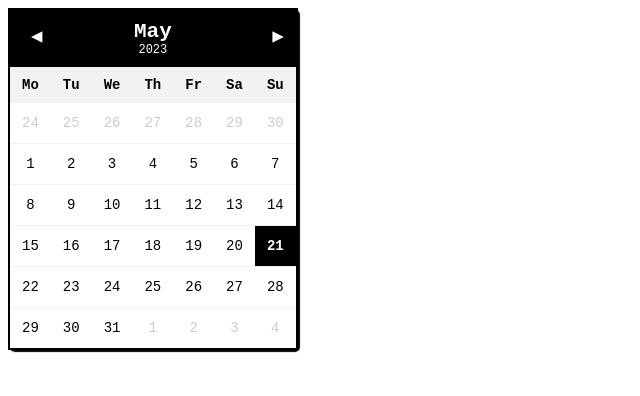
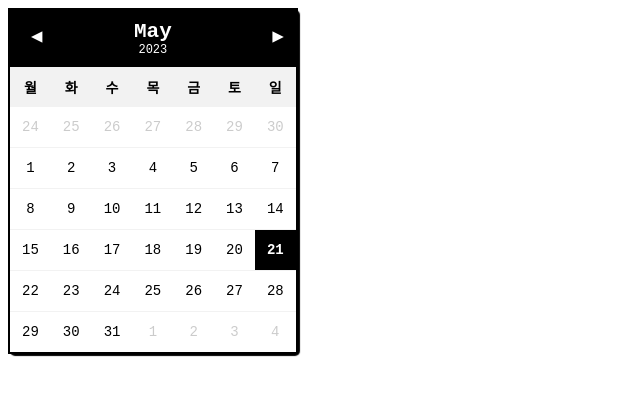
Before and after one commit to sein-615/sein-615.github.io, a plain HTML site: page notion/minimal-calendar.html in a window 1280 px wide. Shown: the full height of the page, 0-640 px from the left. Drawn offline with Linux system fonts and the light colour scheme.

Commit message:
Update minimal-calendar.html

```diff
--- a/notion/minimal-calendar.html
+++ b/notion/minimal-calendar.html
@@ -49,7 +49,7 @@ table {
 }
 
 .day-header{
-    background-color: #F2F2F2;
+    background-color: #f2f2f2;
 }
 
 td,th {
@@ -142,13 +142,13 @@ var days = [
 ];
 
 var days_abr = [
-    'Su',
-    'Mo',
-    'Tu',
-    'We',
-    'Th',
-    'Fr',
-    'Sa'
+    '일',
+    '월',
+    '화',
+    '수',
+    '목',
+    '금',
+    '토'
 ];
 
 Number.prototype.pad = function(num) {
```
